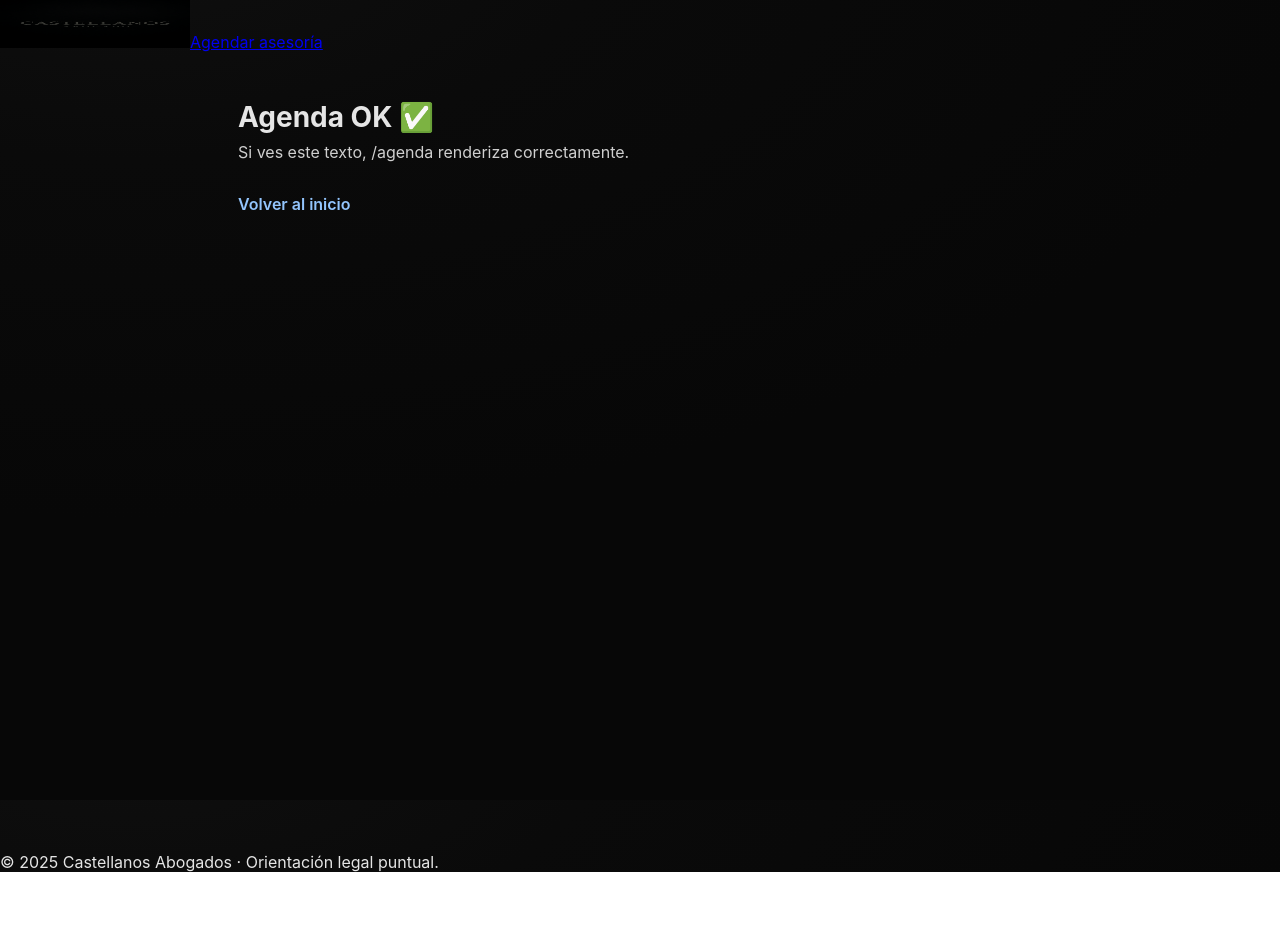
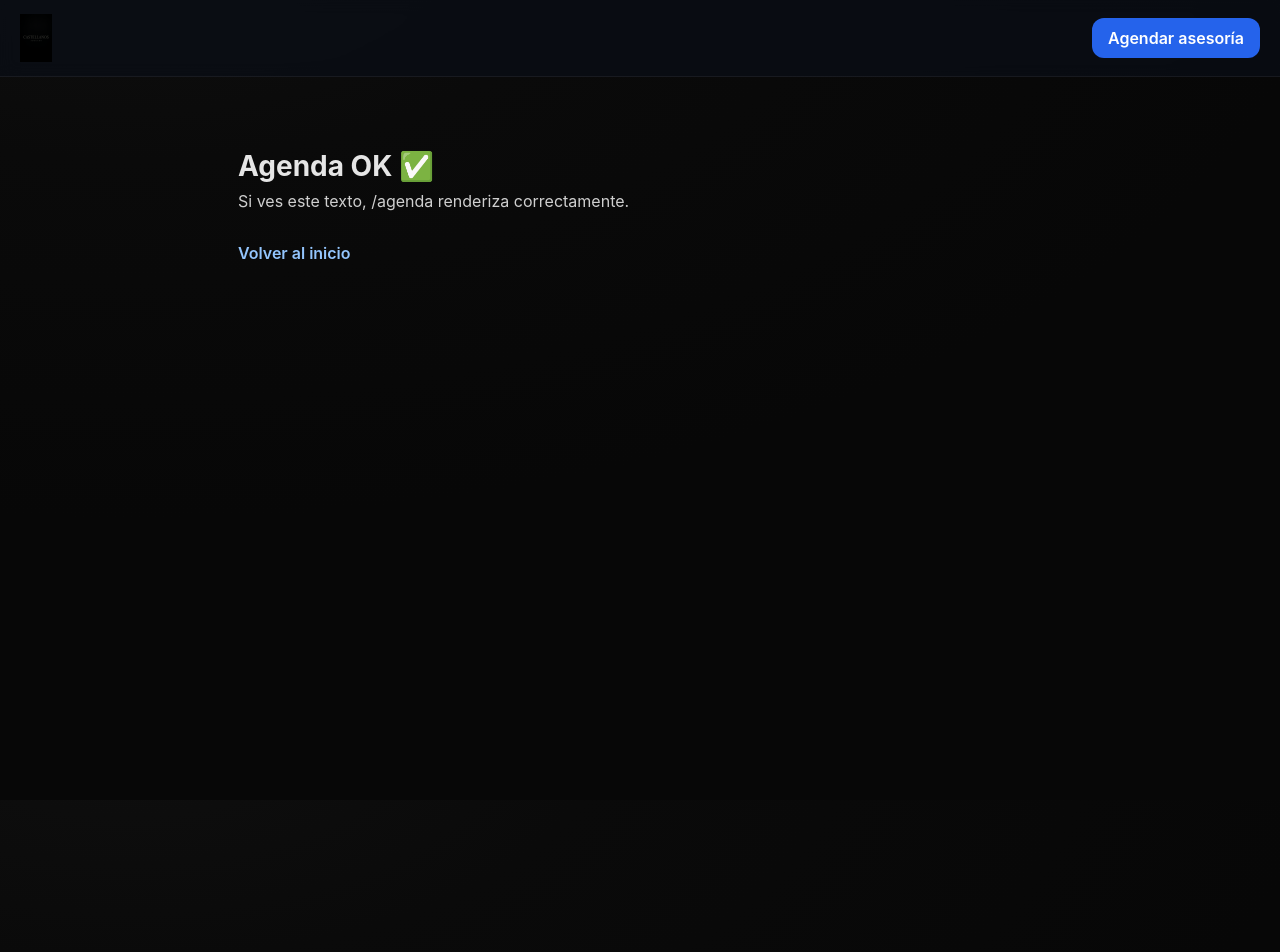
Before and after one commit to jjonnas1/castellanosabogados, a Next.js app: page /agenda in a window 1280 px wide. Shown: the top 952 px of the page. Before the commit the page ends 872 px from the top, so only its background shows below. Built offline with nearby package versions, Linux system fonts and the light colour scheme.

Commit message:
Update globals.css

```diff
--- a/app/globals.css
+++ b/app/globals.css
@@ -237,3 +237,47 @@ body {
   color: var(--muted);
   font-size: 13px;
 }
+
+/* Header / footer mínimos para el branding */
+.site-header {
+  position: sticky;
+  top: 0;
+  z-index: 50;
+  display: flex;
+  align-items: center;
+  justify-content: space-between;
+  gap: 16px;
+  padding: 14px 20px;
+  background: rgba(10, 14, 22, 0.75);
+  border-bottom: 1px solid rgba(255,255,255,.06);
+  backdrop-filter: blur(8px);
+}
+
+.brand img {
+  display: block;
+  height: 48px; /* respeta el alto */
+  width: auto;
+}
+
+.nav .btn-primary {
+  display: inline-block;
+  background: #2563eb;
+  color: #fff;
+  padding: 10px 16px;
+  border-radius: 12px;
+  text-decoration: none;
+  font-weight: 600;
+  transition: background .2s ease, transform .1s ease;
+}
+.nav .btn-primary:hover { background:#3b82f6; transform: translateY(-1px); }
+
+.page { padding: 24px; }
+
+.site-footer {
+  margin-top: 48px;
+  padding: 24px;
+  text-align: center;
+  color: #9ca3af;
+  border-top: 1px solid rgba(255,255,255,.06);
+  background: rgba(10, 14, 22, 0.5);
+}
```
